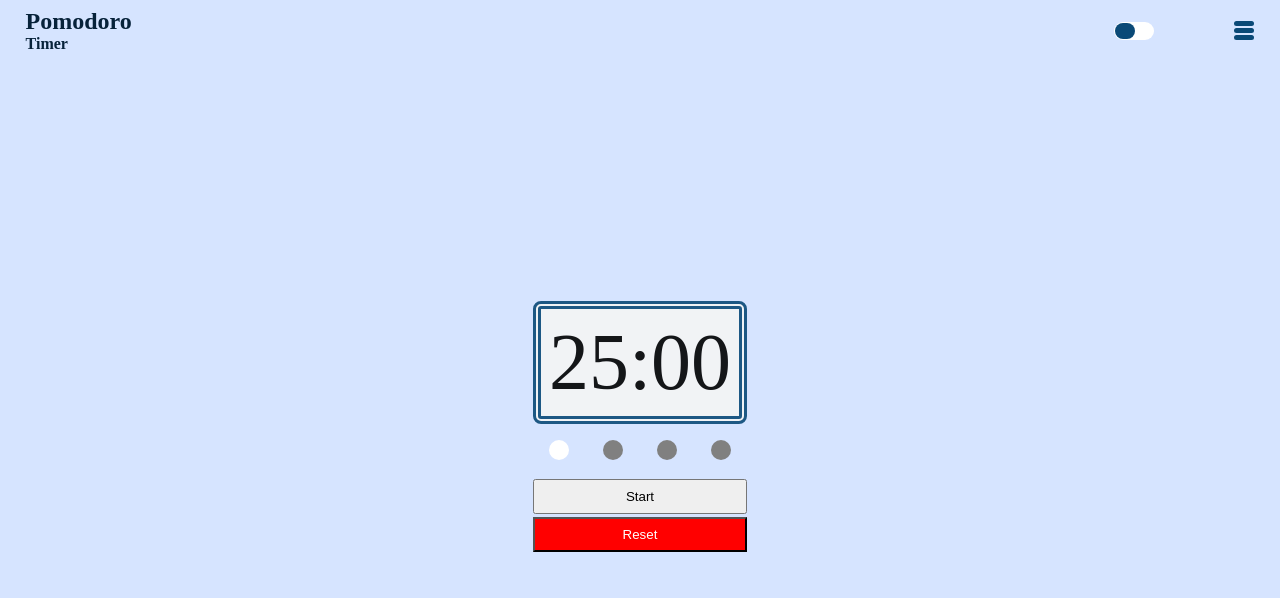
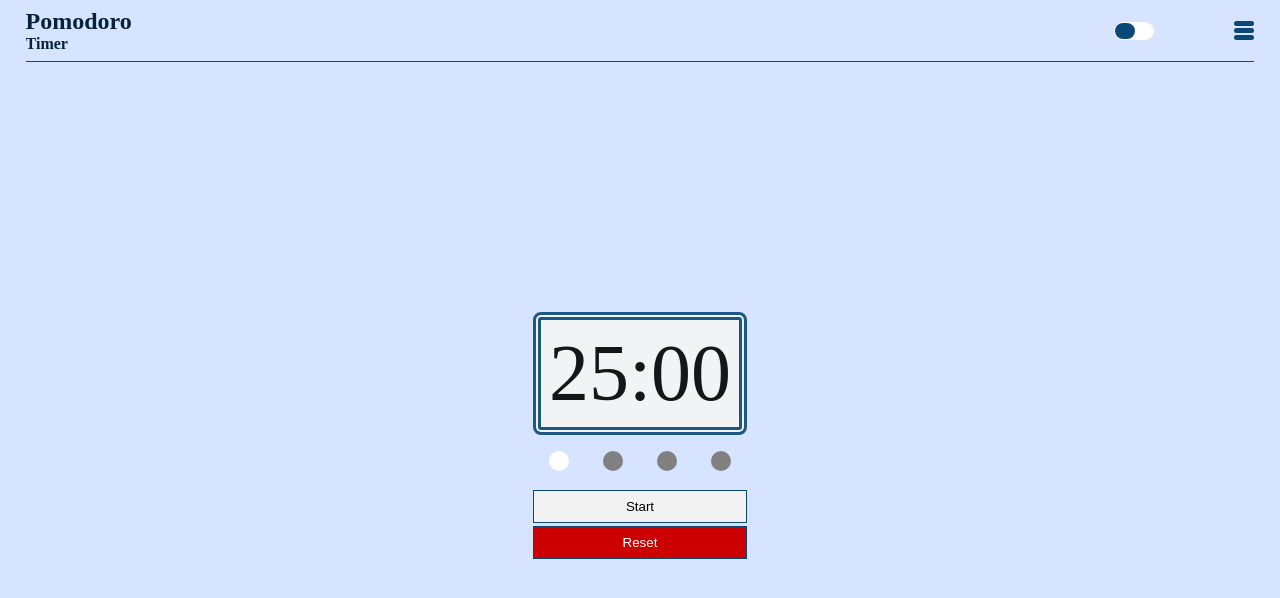
Before and after one commit to MatheusTrindade5201/pomodoro-timer, a React (Vite) app: page / in a window 1280 px wide. Shown: the top 598 px of the page. Built offline with nearby package versions, Linux system fonts and the light colour scheme.

Commit message:
fix: changing colors

```diff
--- a/src/components/Header/style.ts
+++ b/src/components/Header/style.ts
@@ -3,10 +3,12 @@ import styled from "styled-components"
 export const HeaderContainer = styled.header`
 display: flex;
 justify-content: space-between;
-padding: .5rem 2vw;
+margin: .5rem 2vw;
+padding-bottom: .5rem;
 align-items: center;
 gap: 5rem;
 overflow: hidden;
+border-bottom: 1px solid ${props => props.theme.settings.secondary}
 `
 
 export const Logo = styled.h1`
--- a/src/components/Timer/button/style.ts
+++ b/src/components/Timer/button/style.ts
@@ -5,9 +5,10 @@ export const ButtonStart = styled.button<{text: string | boolean}>`
     padding: .5rem;
     box-sizing: border-box;
     margin-top: .2rem;
-    background-color: ${({text}) => text === 'Reset' ? "red" : ''};
+    background-color: ${({text}) => text === 'Reset' ? "#cc0000" : '#f2f2f2'};
     color: ${({text}) => text === 'Reset' ? "white" : ''};
     &:disabled{
         opacity: 0.5
     }
+    border: 1px solid ${props => props.theme.settings.secondary};
 `
--- a/src/styles/themes/dark.ts
+++ b/src/styles/themes/dark.ts
@@ -2,8 +2,8 @@ export default {
     title: 'dark',
     settings:{
         primary: '#020D21',
-        secondary: '#07223A',
+        secondary: '#0b365b',
         primary_text: '#FDFEFE',
-        secondary_text: '#4E8193',
+        secondary_text: '#EEF6F6',
     }
 }
```
